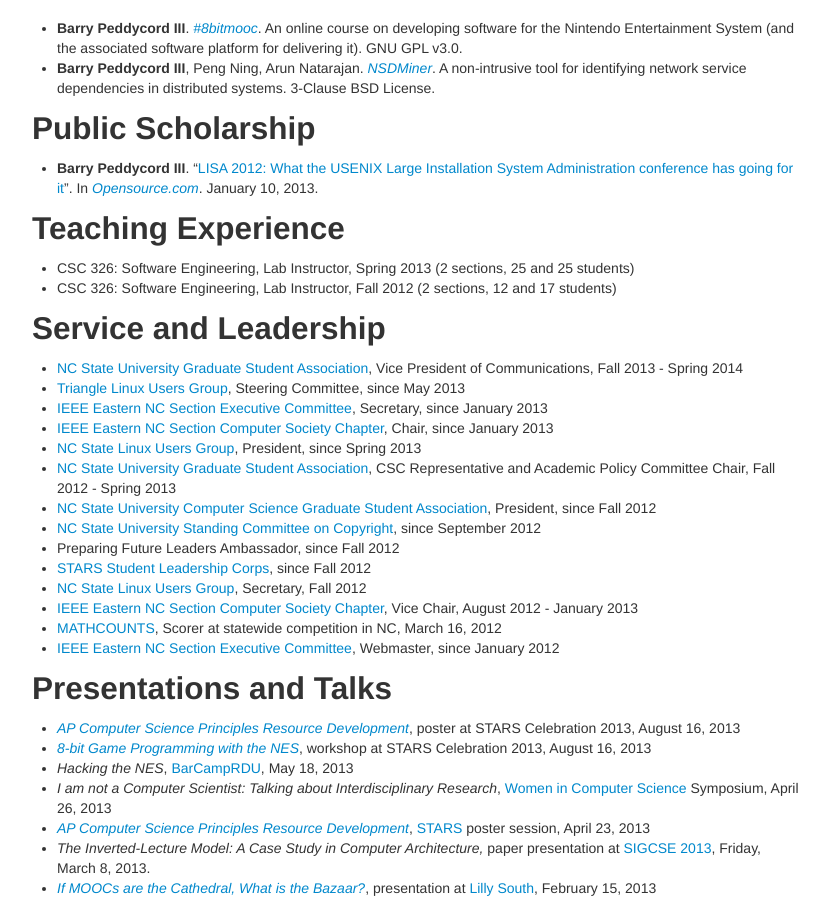
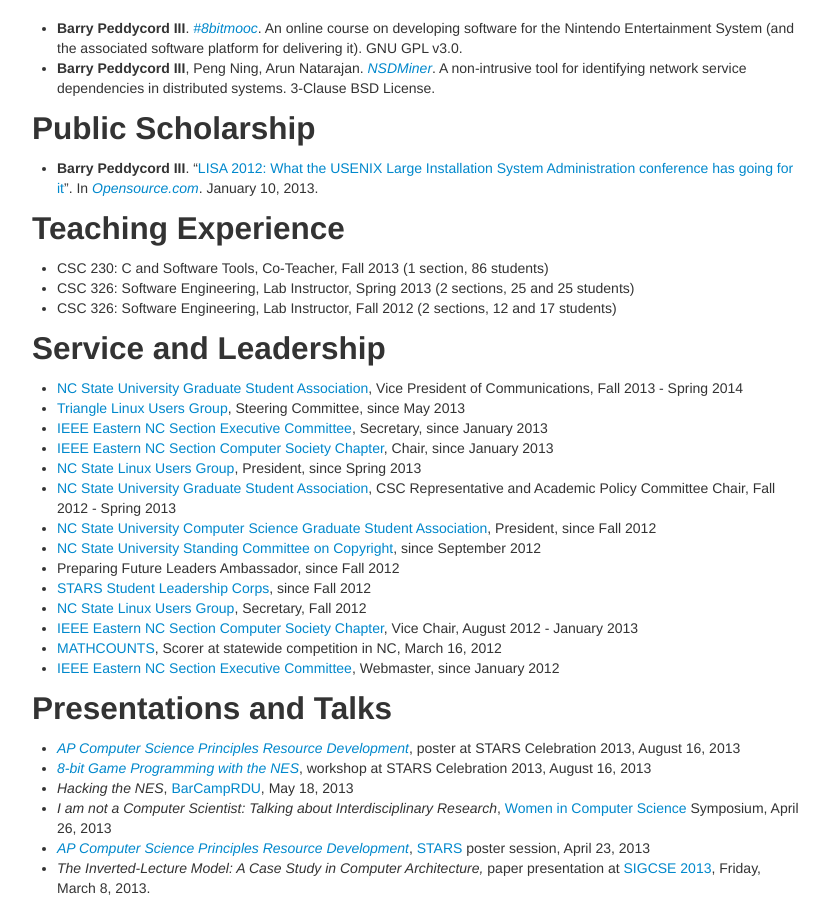
Before and after one commit to isharacomix/oldsite, a Jekyll site: the page built from cv.md, in a window 1280 px wide and 900 px high, scrolled down 1232 px. Shown: the whole window, without its empty margins (323-1152 px from the left). Built offline with Jekyll 4.4.1, drawn with Linux system fonts in a browser that asks for light colours.

Commit message:
Waffles.

```diff
--- a/cv.md
+++ b/cv.md
@@ -59,6 +59,7 @@
 
 Teaching Experience
 -------------------
+ * CSC 230: C and Software Tools, Co-Teacher, Fall 2013 (1 section, 86 students)
  * CSC 326: Software Engineering, Lab Instructor, Spring 2013 (2 sections, 25 and 25 students)
  * CSC 326: Software Engineering, Lab Instructor, Fall 2012 (2 sections, 12 and 17 students)
 
```
